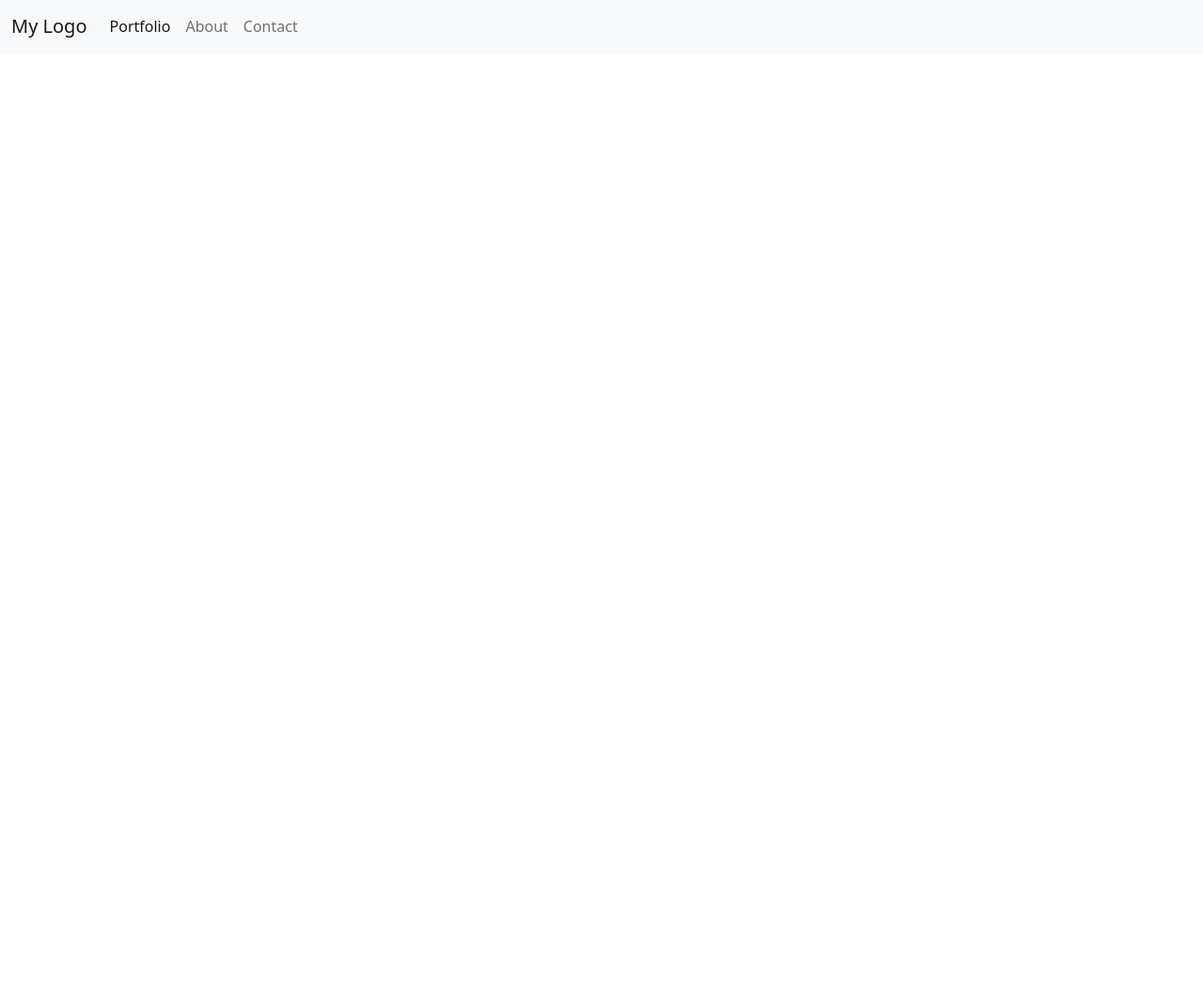
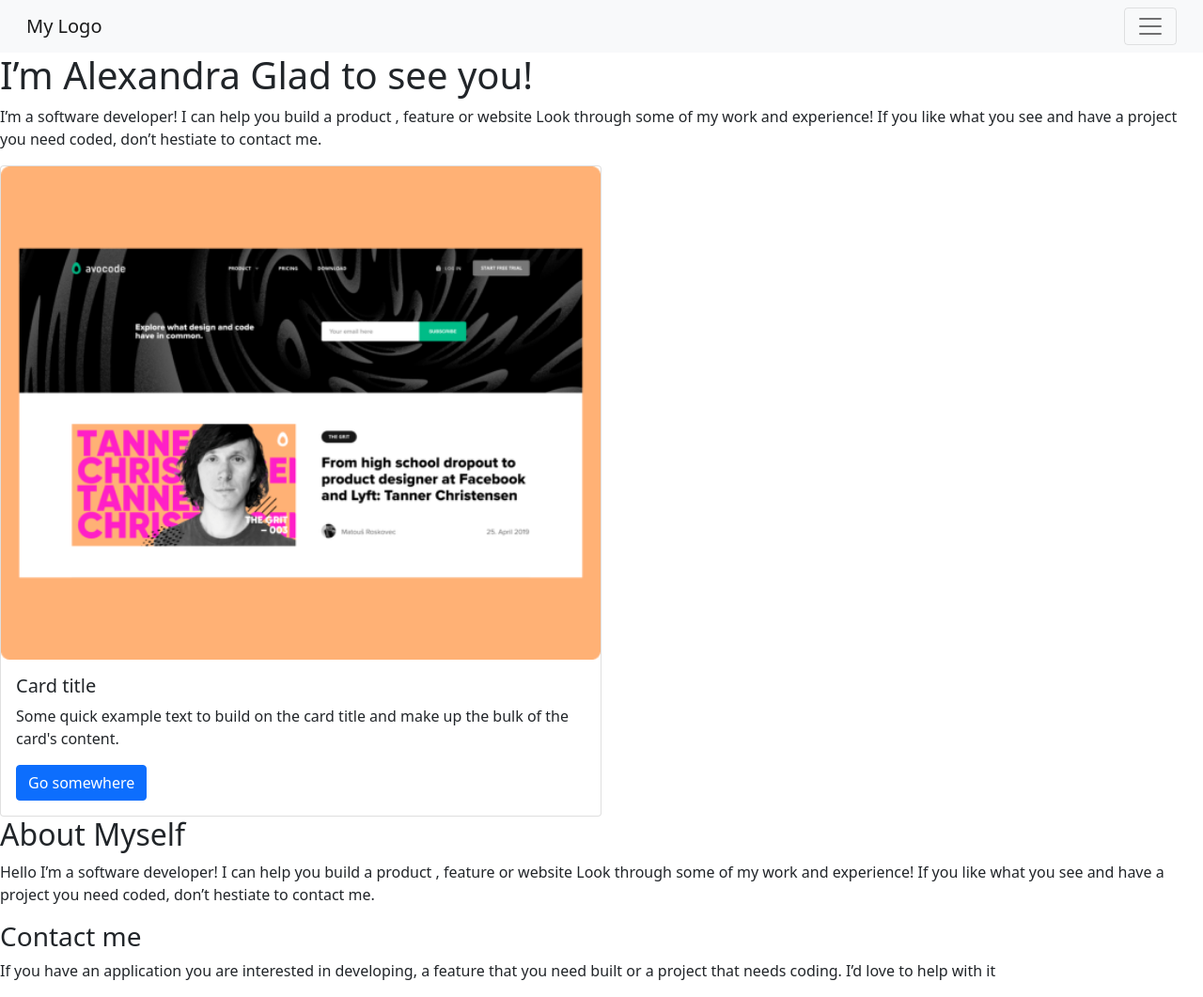
Before and after one commit to mutugi-c/Bootstrap, a plain HTML site: page index.html in a window 1280 px wide. Shown: the whole page at 94% size. Before the commit the page ends 800 px from the top, so only its background shows below. Drawn offline with nearby package versions, Linux system fonts and the light colour scheme.

Commit message:
Add card component

```diff
--- a/index.html
+++ b/index.html
@@ -14,7 +14,7 @@
   </head>
   <body>
 
-    <nav class="navbar navbar-expand-lg navbar-light bg-light">
+    <nav id="navbar-example2" class="navbar navbar-light bg-light px-3">
         <div class="container-fluid">
           <a class="navbar-brand" href="#">My Logo</a>
           <button class="navbar-toggler" type="button" data-bs-toggle="collapse" data-bs-target="#navbarSupportedContent" aria-controls="navbarSupportedContent" aria-expanded="false" aria-label="Toggle navigation">
@@ -36,7 +36,24 @@
         </div>
       </nav>
 
-
+      <div data-bs-spy="scroll" data-bs-target="#navbar-example2" data-bs-offset="0" class="scrollspy-example" tabindex="0">
+  <h1 id="scrollspyHeading1">I’m Alexandra
+Glad to see you!</h1>
+  <p>I’m a software developer! I can help you build a product , feature or website Look through some of my work and experience! If you like what you see and have a project you need coded, don’t hestiate to contact me.</p>
+  <div class="card" style="width: 40rem;">
+    <img src="/asset/Snapshoot Portfolio.png" class="card-img-top" alt="card picture">
+    <div class="card-body">
+      <h5 class="card-title">Card title</h5>
+      <p class="card-text">Some quick example text to build on the card title and make up the bulk of the card's content.</p>
+      <a href="#" class="btn btn-primary">Go somewhere</a>
+    </div>
+  </div>
+  <h2 id="scrollspyHeading3">About
+Myself</h2>
+  <p>Hello I’m a software developer! I can help you build a product , feature or website Look through some of my work and experience! If you like what you see and have a project you need coded, don’t hestiate to contact me.</p>
+  <h3 id="scrollspyHeading4">Contact me</h3>
+  <p>If you have an application you are interested in developing, a feature that you need built or a project that needs coding. I’d love to help with it </p>
+</div>
 
 
     <script
```
Also changed, not shown: asset/Snapshoot Portfolio.png (added).
